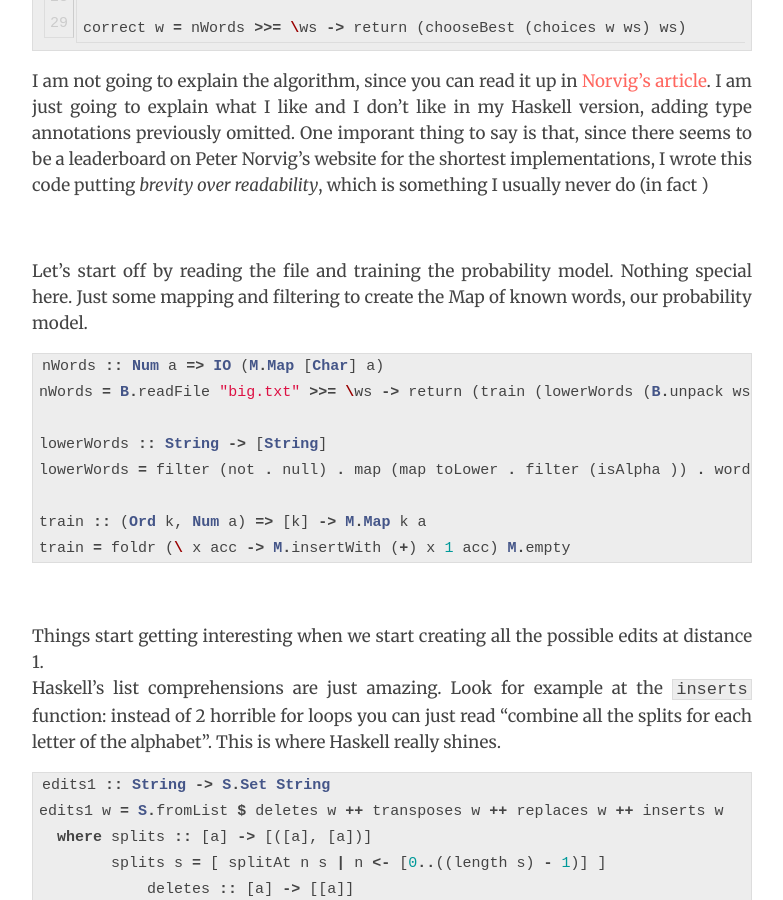
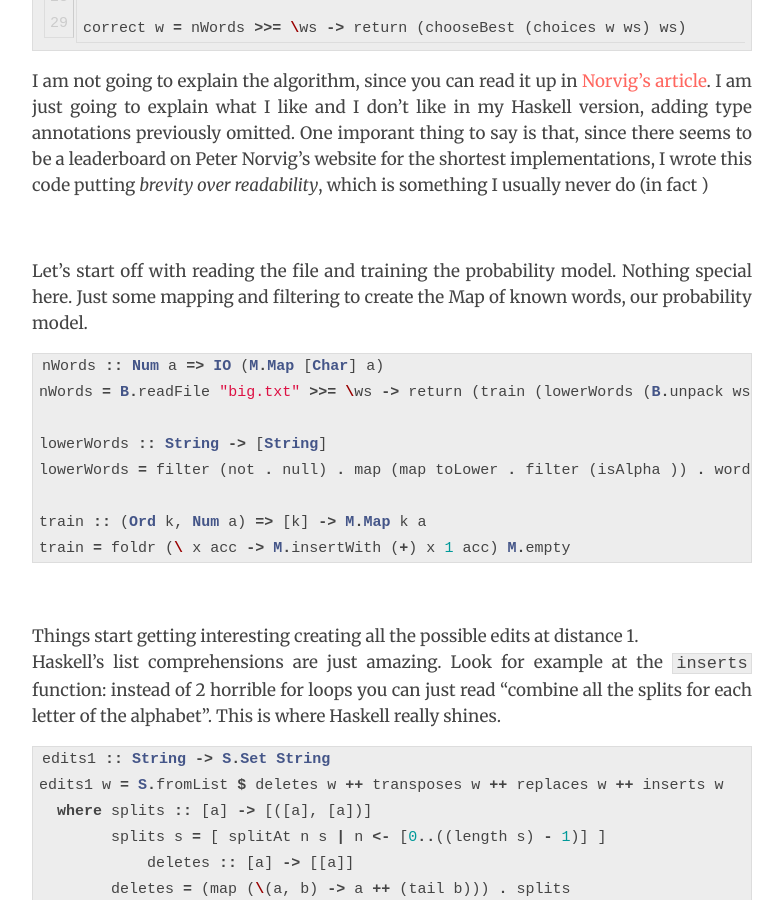
Before and after one commit to MarcoSero/marcosero.github.io, a Jekyll site: the page built from _posts/2014-12-18-norvig-haskell-spelling-corrector.md, in a window 1280 px wide and 900 px high, scrolled down 1310 px. Shown: the whole window, without its empty margins (248-1031 px from the left). Built offline with Jekyll 4.4.1, drawn with Linux system fonts in a browser that asks for light colours; Markdown is read by kramdown in place of the engine named in the settings.

Commit message:
changed a couple of words

````diff
--- a/_posts/2014-12-18-norvig-haskell-spelling-corrector.md
+++ b/_posts/2014-12-18-norvig-haskell-spelling-corrector.md
@@ -50,7 +50,7 @@ One imporant thing to say is that, since there seems to be a leaderboard on Pete
 
 <br>
 
-Let's start off by reading the file and training the probability model. Nothing special here. Just some mapping and filtering to create the Map of known words, our probability model.
+Let's start off with reading the file and training the probability model. Nothing special here. Just some mapping and filtering to create the Map of known words, our probability model.
 
 ```haskell
 nWords :: Num a => IO (M.Map [Char] a)
@@ -65,7 +65,7 @@ train = foldr (\ x acc -> M.insertWith (+) x 1 acc) M.empty
 
 <br>
 
-Things start getting interesting when we start creating all the possible edits at distance 1.
+Things start getting interesting creating all the possible edits at distance 1.
 Haskell's list comprehensions are just amazing. Look for example at the `inserts` function: instead of 2 horrible for loops you can just read "combine all the splits for each letter of the alphabet". This is where Haskell really shines.
 
 ```haskell
````
